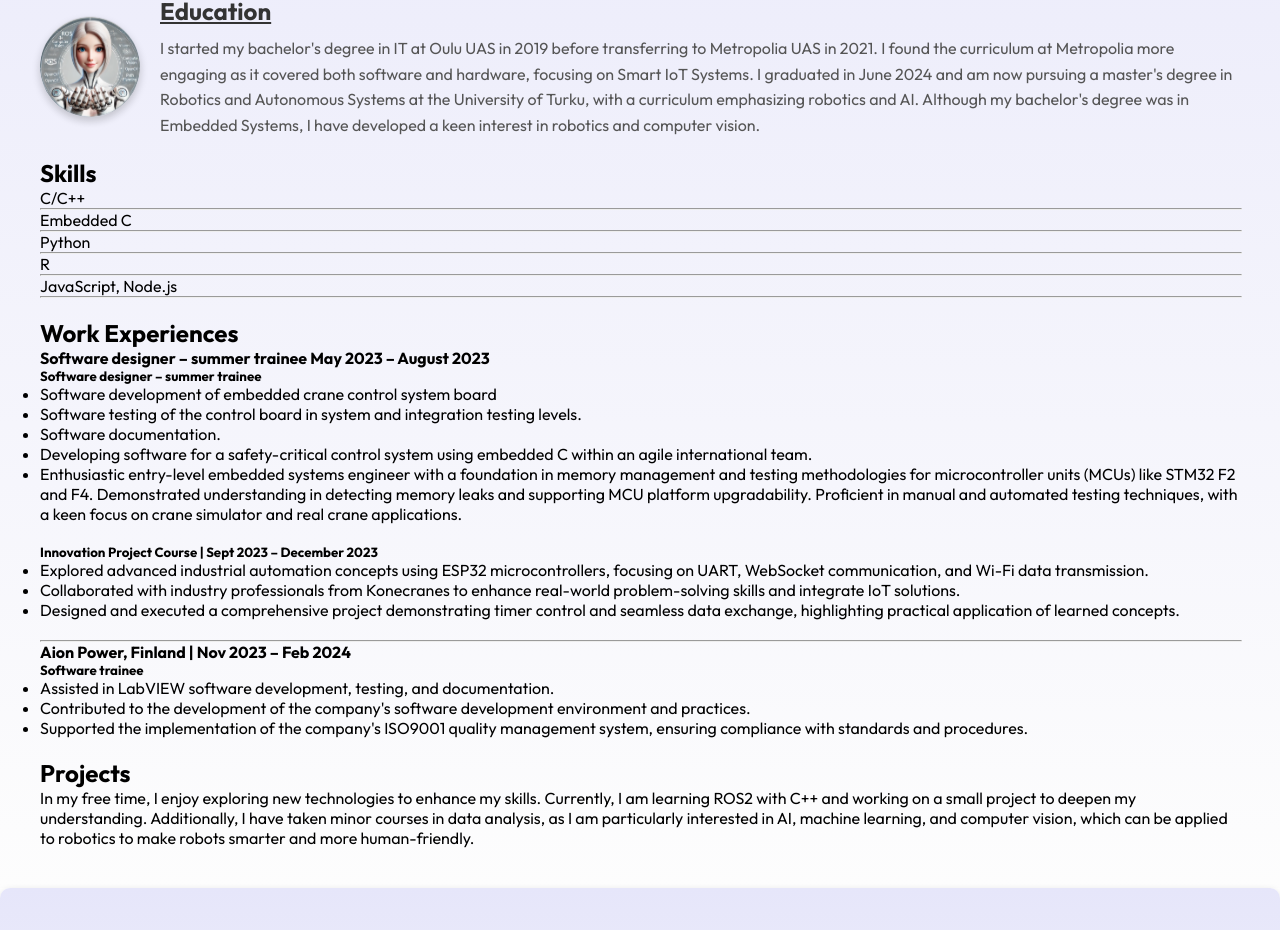
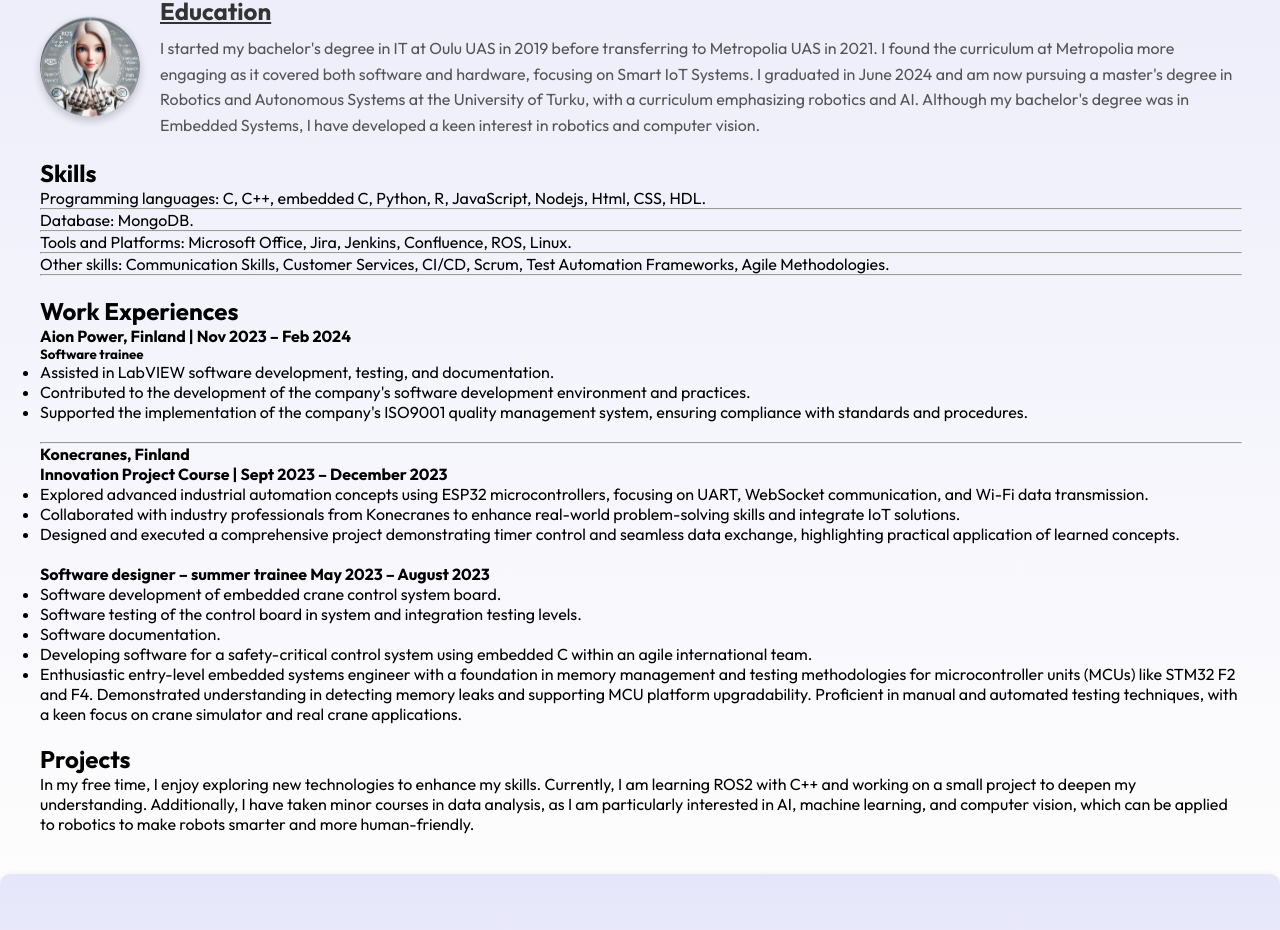
Before and after one commit to khanhhado1208/ha-portfolio, a React (Vite) app: page / in a window 1280 px wide. Shown: the part 554-1484 px from the top of the page. Built offline with nearby package versions, Linux system fonts and the light colour scheme.

Commit message:
Update skills

```diff
--- a/src/Components/Footer/Footer.jsx
+++ b/src/Components/Footer/Footer.jsx
@@ -4,7 +4,7 @@
 export const Footer = () => {
   return (
     <footer className="footer">
-      <p>&copy; 2024 HA DO. All Rights Reserved.</p>
+      <p>&copy; 2024 HA DO. All Rights Reserved. </p>
     </footer>
   );
 };
--- a/src/Components/Hero/Hero.jsx
+++ b/src/Components/Hero/Hero.jsx
@@ -40,19 +40,17 @@
         <h2>Skills</h2>
         <div className="about-skills">
           <div className="about-skill">
-            <p>C/C++</p> <hr style={{ width: "100%" }} />
+            <p>Programming languages: C, C++, embedded C, Python, R, JavaScript, Nodejs, Html, CSS, HDL.</p> <hr style={{ width: "100%" }} />
           </div>
           <div className="about-skill">
-            <p>Embedded C</p> <hr style={{ width: "100%" }} />
+            <p>Database: MongoDB.</p> <hr style={{ width: "100%" }} />
           </div>
           <div className="about-skill">
-            <p>Python</p> <hr style={{ width: "100%" }} />
+            <p>Tools and Platforms: Microsoft Office, Jira, Jenkins, Confluence, ROS, Linux.</p> <hr style={{ width: "100%" }} />
           </div>
           <div className="about-skill">
-            <p>R</p> <hr style={{ width: "100%" }} />
-          </div>
-          <div className="about-skill">
-            <p>JavaScript, Node.js</p> <hr style={{ width: "100%" }} />
+            <p>Other skills: Communication Skills, Customer Services, CI/CD, Scrum,
+            Test Automation Frameworks, Agile Methodologies.</p> <hr style={{ width: "100%" }} />
           </div>
         </div>
       </div>
@@ -61,20 +59,19 @@
       <div>
         <h2>Work Experiences</h2>
         <p>
-        <h4>Software designer – summer trainee May 2023 – August 2023</h4>
-        <h5> Software designer – summer trainee</h5>
+        <h4>Aion Power, Finland | Nov 2023 – Feb 2024</h4>
+        <h5> Software trainee</h5>
         </p>
         <ul>
-          <li>Software development of embedded crane control system board</li>
-          <li>Software testing of the control board in system and integration testing levels.</li>
-          <li>Software documentation.</li>
-          <li>Developing software for a safety-critical control system using embedded C within an agile international team.</li>
-          <li>Enthusiastic entry-level embedded systems engineer with a foundation in memory management and testing methodologies for microcontroller units (MCUs) like STM32 F2 and F4.
-            Demonstrated understanding in detecting memory leaks and supporting MCU platform upgradability. Proficient in manual and automated testing techniques, with a keen focus on crane simulator and real crane applications.</li>
+          <li>Assisted in LabVIEW software development, testing, and documentation.</li>
+          <li>Contributed to the development of the company's software development environment and practices.</li>
+          <li>Supported the implementation of the company's ISO9001 quality management system, ensuring compliance with standards and procedures.</li>
         </ul>
+        <br/>
+        <hr style={{ width: "100%" }} />
         <p>
-          <br/>
-        <h5>Innovation Project Course | Sept 2023 – December 2023</h5>
+          <h4>Konecranes, Finland</h4>
+        <h4>Innovation Project Course | Sept 2023 – December 2023</h4>
         <ul>
           <li>Explored advanced industrial automation concepts using ESP32 microcontrollers, focusing on UART, WebSocket communication, and Wi-Fi data transmission.</li>
           <li>Collaborated with industry professionals from Konecranes to enhance real-world problem-solving skills and integrate IoT solutions.</li>
@@ -82,14 +79,14 @@
         </ul>
         </p>
         <br/>
-        <hr style={{ width: "100%" }} />
         <p>
-        <h4>Aion Power, Finland | Nov 2023 – Feb 2024</h4>
-        <h5> Software trainee</h5>
+        <h4>Software designer – summer trainee May 2023 – August 2023</h4>
         <ul>
-          <li>Assisted in LabVIEW software development, testing, and documentation.</li>
-          <li>Contributed to the development of the company's software development environment and practices.</li>
-          <li>Supported the implementation of the company's ISO9001 quality management system, ensuring compliance with standards and procedures.</li>
+          <li>Software development of embedded crane control system board.</li>
+          <li>Software testing of the control board in system and integration testing levels.</li>
+          <li>Software documentation.</li>
+          <li>Developing software for a safety-critical control system using embedded C within an agile international team.</li>
+          <li>Enthusiastic entry-level embedded systems engineer with a foundation in memory management and testing methodologies for microcontroller units (MCUs) like STM32 F2 and F4. Demonstrated understanding in detecting memory leaks and supporting MCU platform upgradability. Proficient in manual and automated testing techniques, with a keen focus on crane simulator and real crane applications.</li>
         </ul>
         </p>
       </div>
--- a/src/Pages/Blog/BlogDetail.jsx
+++ b/src/Pages/Blog/BlogDetail.jsx
@@ -11,7 +11,7 @@
 
   useEffect(() => {
     if (blog?.htmlPath) {
-      // Fetch nội dung HTML từ file
+      // Fetch contents TML from file
       fetch(blog.htmlPath)
         .then((response) => response.text())
         .then((data) => setHtmlContent(data))
```
Also changed, not shown: package.json (+6 -2 lines), 1 other file (tests, documents, lock files or other folders).
